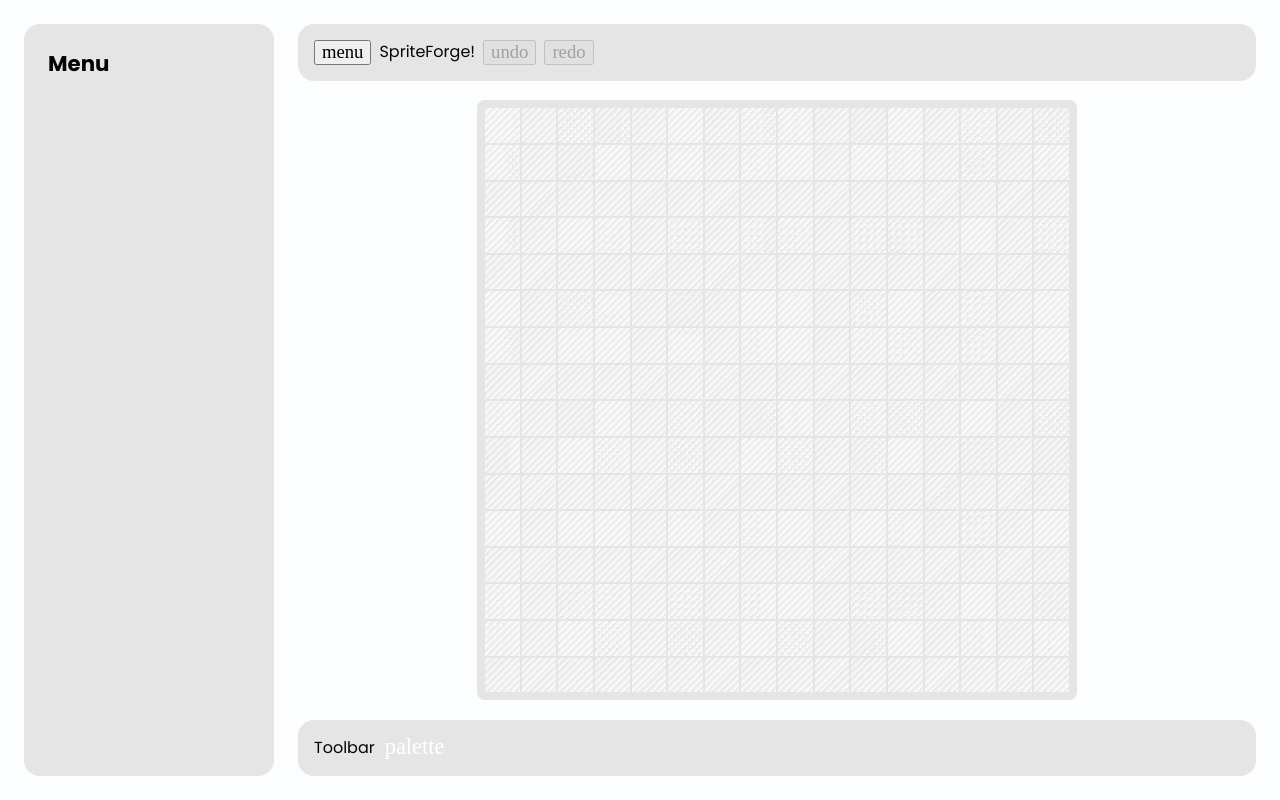
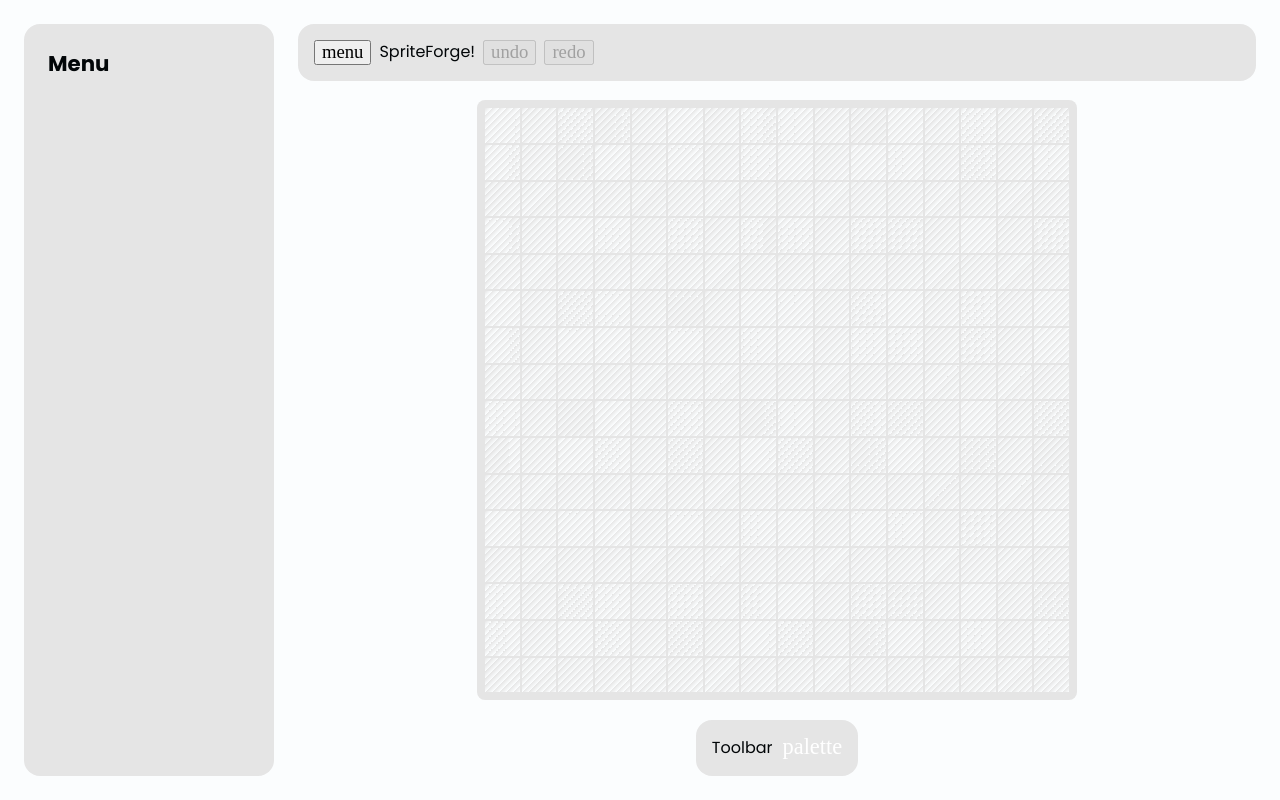
Before and after one commit to Lith1um/SpriteForge, an Angular app: page / in a window 1280 px wide. Built offline with nearby package versions, Linux system fonts and the light colour scheme.

Commit message:
small tweaks

```diff
--- a/src/app/app.component.ts
+++ b/src/app/app.component.ts
@@ -31,7 +31,7 @@
             </div>
           </div>
 
-          <sf-toolbar [colour]="canvasService.canvasState.colour()" (updateColour)="updateColour($event)"></sf-toolbar>
+          <sf-toolbar class="mx-auto flex" [colour]="canvasService.canvasState.colour()" (updateColour)="updateColour($event)"></sf-toolbar>
         </div>
       </div>
     </div>
--- a/src/app/shared/state/object-signal-state.ts
+++ b/src/app/shared/state/object-signal-state.ts
@@ -10,19 +10,17 @@
   & { update: (state: T) => void };
 
 // Caveat here in that the initialState must contain all state fields
-export const ObjectSignal = <Type extends object>(initialState: Type): ObjectSignalState<Type> => {
+export const objectSignal = <Type extends object>(initialState: Type): ObjectSignalState<Type> => {
   const state = signal<Type>(initialState);
 
   const func = () => state();
 
   type ComputedProps = ObjectSignalProps<Type>;
 
-  const props = Object.keys(initialState).reduce<ObjectSignalProps<Type>>((acc: ObjectSignalProps<Type>, key: string) => {
-    return {
-      ...acc,
-      [key]: computed(() => state()[key as keyof Type])
-    };
-  }, {} as ComputedProps);
+  const props = Object.keys(initialState).reduce<ObjectSignalProps<Type>>((acc: ObjectSignalProps<Type>, key: string) => ({
+    ...acc,
+    [key]: computed(() => state()[key as keyof Type])
+  }), {} as ComputedProps);
 
   const methods = {
     update: (newState: Type): void => state.set(newState)
--- a/src/app/state/canvas-state.ts
+++ b/src/app/state/canvas-state.ts
@@ -1,10 +1,10 @@
 import { Pixel } from "../interfaces/pixel.interface";
 import { CanvasState } from "../shared/models/canvas-state.interface";
-import { ObjectSignal } from "../shared/state/object-signal-state";
+import { objectSignal } from "../shared/state/object-signal-state";
 
 export const canvasState = (initialState: CanvasState) => {
 
-  const state = ObjectSignal<CanvasState>(initialState);
+  const state = objectSignal<CanvasState>(initialState);
 
   const methods = {
     initCanvas: (width: number, height: number): void => state.update({
--- a/src/app/state/undo-redo-state.ts
+++ b/src/app/state/undo-redo-state.ts
@@ -1,12 +1,12 @@
 import { Pixel } from "../interfaces/pixel.interface";
 import { UndoRedoState } from "../shared/models/undo-redo-state.interface";
-import { ObjectSignal } from "../shared/state/object-signal-state";
+import { objectSignal } from "../shared/state/object-signal-state";
 
 export const undoRedoState = (initialState: UndoRedoState) => {
 
   const bufferSize = 50;
 
-  const state = ObjectSignal<UndoRedoState>(initialState);
+  const state = objectSignal<UndoRedoState>(initialState);
 
   const methods = {
     commit: (currentState: Pixel[]): void => {
```
Also changed, not shown: 1 other file (tests, documents, lock files or other folders).
